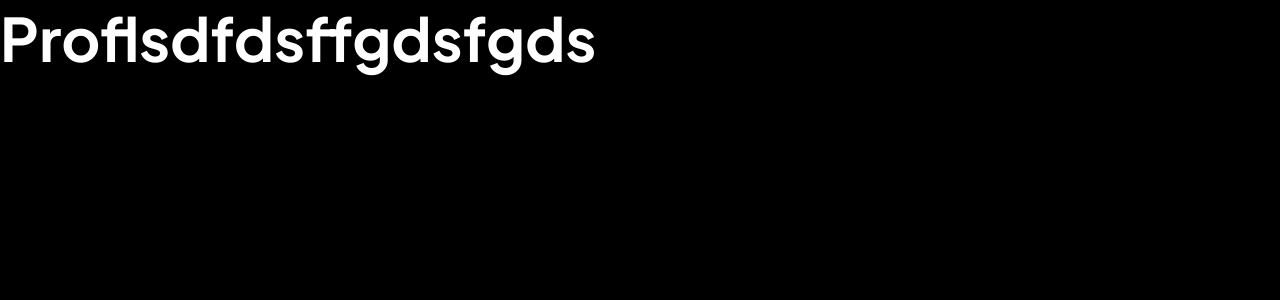
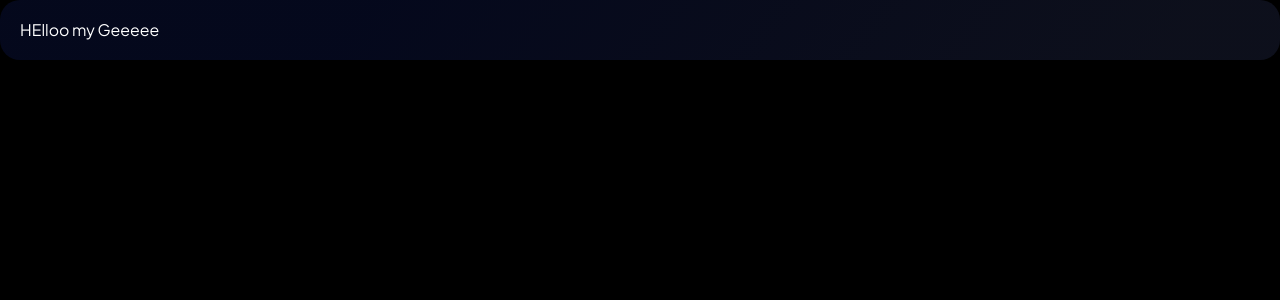
Before and after one commit to Takudzwa30/vision, a Next.js app: page /profile in a window 1280 px wide. Shown: the top 300 px of the page. Built offline with nearby package versions, Linux system fonts and the light colour scheme.

Commit message:
iniit Profile

```diff
--- a/src/app/(main)/profile/ProfileView.module.css
+++ b/src/app/(main)/profile/ProfileView.module.css
@@ -0,0 +1,3 @@
+.userDetails {
+  margin-bottom: 20px;
+}
--- a/src/app/(main)/profile/ProfileView.tsx
+++ b/src/app/(main)/profile/ProfileView.tsx
@@ -1,8 +1,18 @@
+// Components
+import { main } from "@popperjs/core";
+import UserDetails from "./components/userDetails/UserDetails";
+
 // Styles
 import Style from "./ProfileView.module.css";
 
 const ProfileView: React.FC = () => {
-  return <h1>Proflsdfdsffgdsfgds</h1>;
+  return (
+    <main>
+      <section className={Style.userDetails}>
+        <UserDetails />
+      </section>
+    </main>
+  );
 };
 
 export default ProfileView;
--- /dev/null
+++ b/src/app/(main)/profile/components/userDetails/UserDetails.tsx
@@ -0,0 +1,9 @@
+// Styles
+import CardWrapper from "@/components/ui/cardWrapper/CardWrapper";
+import Style from "./UserDetails.module.css";
+
+const UserDetails: React.FC = () => {
+  return <CardWrapper>HElloo my Geeeee</CardWrapper>;
+};
+
+export default UserDetails;
```
Also changed, not shown: src/app/(main)/profile/components/userDetails/UserDetails.module.css (added), src/assets/images/profilePictureDummy.png (added), 1 other file (tests, documents, lock files or other folders).
